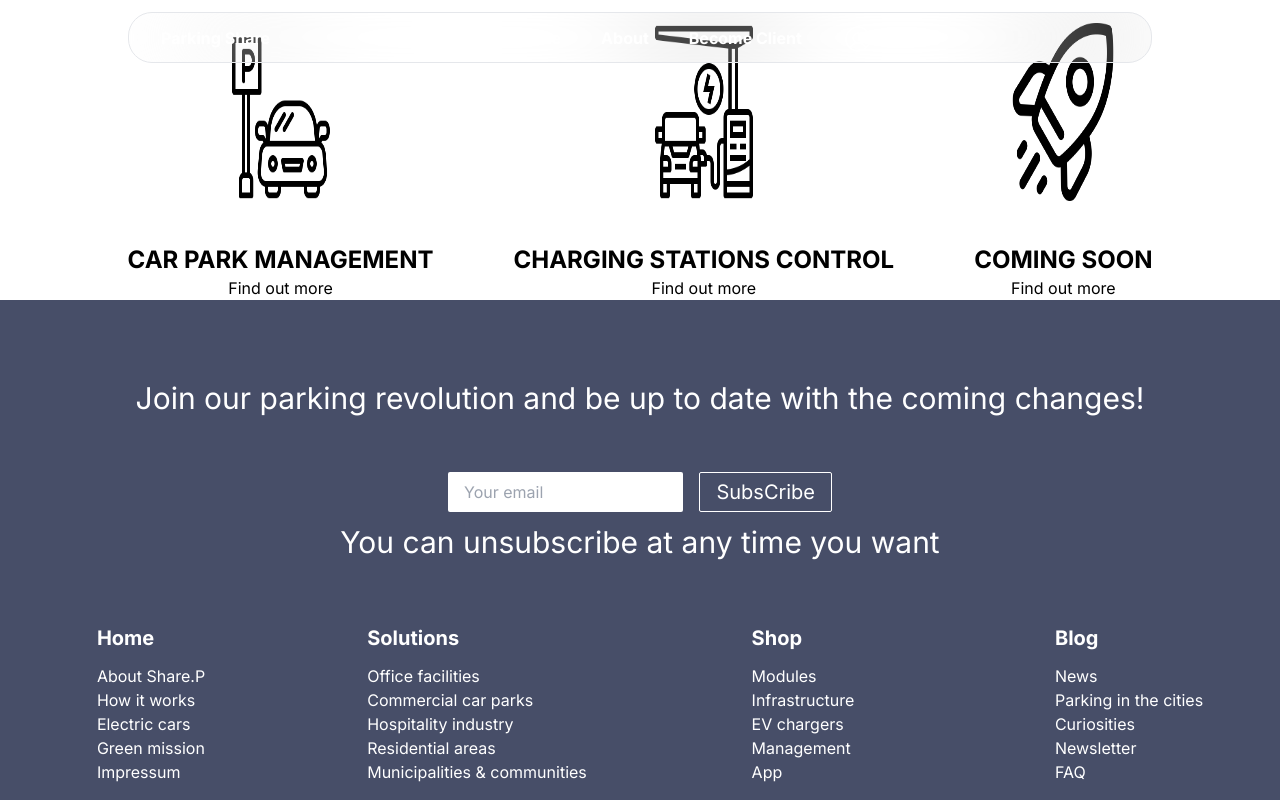
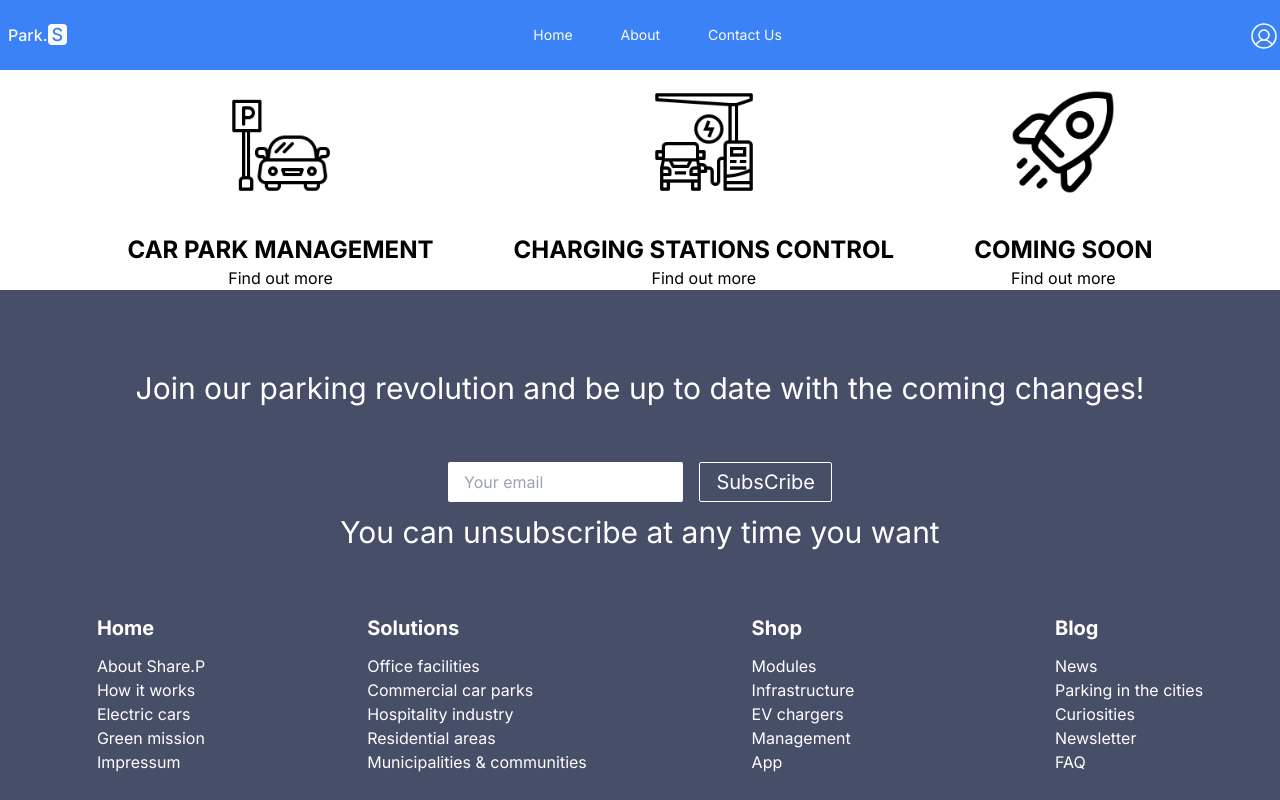
Before and after one commit to jihad-hossain1/parking-share, a Next.js app: page /banner/bannerCard in a window 1280 px wide. Shown: the top 800 px of the page. Built offline with nearby package versions, Linux system fonts and the light colour scheme; no server answers.

Commit message:
resolve navbar responsive

```diff
--- a/src/app/banner/bannerCard/page.jsx
+++ b/src/app/banner/bannerCard/page.jsx
@@ -3,9 +3,6 @@ import img1 from "@/../public/bannerImage/car-park.png"
 import img2 from "@/../public/bannerImage/charging-station.png"
 import img3 from "@/../public/bannerImage/coming-soon.png"
 
-// import { BsFuelPump } from "react-icons/bs";
-// import { IoCarOutline } from "react-icons/io5";
-// import { MdOutlineRocketLaunch } from "react-icons/md";
 
 
 import Image from 'next/image';
@@ -21,20 +18,22 @@ const bannerData = [
 
 const BannerCard = () => {
     return (
-      <div className=" flex flex-col lg:flex-row justify-center items-center gap-10 lg:gap-20 ">
+      <div className=" flex flex-col items-start lg:justify-center lg:items-center lg:flex-row  gap-10 lg:gap-20 ">
         {bannerData.map((content, index) => (
           <div
             key={index}
             className="flex flow-row lg:flex-col justify-around lg:justify-center items-center gap-5 "
           >
             <Image
-              className="p-5 w-20  md:w-32   lg:w-36 h-auto md:h-48 lg:h-56 rounded-lg bg-white cursor-pointer"
+              className="p-5 w-20  md:w-32   lg:w-36 h-20 md:h-32 lg:h-36 rounded-lg bg-white cursor-pointer"
               src={content.img}
               alt="images"
             />
 
             <div className="flex flex-col text-left lg:text-center">
-              <h1 className="text-2xl font-bold">{content?.title}</h1>
+              <h1 className="text-lg md:text-2xl font-bold">
+                {content?.title}
+              </h1>
               <span>{content?.sub}</span>
             </div>
           </div>
--- a/src/app/banner/page.jsx
+++ b/src/app/banner/page.jsx
@@ -1,7 +1,7 @@
 import React from 'react';
 import BannerContent from './bannerContent/page';
 import BannerCard from './bannerCard/page';
-// import vid from '@../../../public/video.webm';
+// import vid from "../../../public/video.webm";
 
 const Banner = () => {
     return (
--- a/src/app/layout.js
+++ b/src/app/layout.js
@@ -26,19 +26,12 @@ export default function RootLayout({ children }) {
           fontSans.variable
         )}
       >
-        <ThemeProvider
-          attribute="class"
-          defaultTheme="light"
-          // enableSystem
-          disableTransitionOnChange
-        >
         <AuthProvider>
           <Navbar />
           <main>{children}</main>
           <Footer />
           <Toaster />
         </AuthProvider>
-        </ThemeProvider>
       </body>
     </html>
   );
--- a/src/app/page.js
+++ b/src/app/page.js
@@ -11,13 +11,13 @@ const HomePage = () => {
       return (
         <>
           <Banner />
-          {/* <Slogan />
-                  <PropertyType />
-                  <Sponsors />
-                  <Testemonial />
-                  <AllDivisions />
-                  <OurTeam />
-                  <ContactUs /> */}
+          <Slogan />
+          <PropertyType />
+          <Sponsors />
+          {/* <Testemonial /> */}
+          <AllDivisions />
+          <OurTeam />
+          <ContactUs />
         </>
       );
 };
--- /dev/null
+++ b/src/components/navbar/Logo.jsx
@@ -0,0 +1,12 @@
+import React from "react";
+
+const Logo = () => {
+  return (
+    <div className="pl-2 font-[500]">
+      Park.
+      <span className="text-blue-500 px-1 bg-zinc-50 rounded text-lg">S</span>
+    </div>
+  );
+};
+
+export default Logo;
--- a/src/components/navbar/Navbar.jsx
+++ b/src/components/navbar/Navbar.jsx
@@ -1,16 +1,67 @@
+"use client";
+
+import React from "react";
+import Link from "next/link";
 import MobileNav from "./MobileNav/MobileNav";
+import UserAccount from "./account/UserAccount";
+import Logo from "./Logo";
 
 const Navbar = () => {
   return (
-    <>
-      <main className="container mx-auto sticky top-3 z-10 px-2 flex justify-center ">
+    <main className="bg-blue-500 text-zinc-50 py-3">
+      <nav className="max-w-screen-xl m-auto flex justify-between items-center ">
+        <Logo />
+        <div className="items-center text-sm flex gap-4 md:gap-12 ">
+          <Link href={"/"}>Home</Link>
+          <Link href={"/"}>About</Link>
+          <Link href={"/"}>Contact Us</Link>
+        </div>
+        <div className="relative block md:hidden">
+          <ThreeDot />
+        </div>
+        <div className="hidden md:block">
+          <UserAccount />
+        </div>
+      </nav>
+      {/* <main className="container mx-auto sticky top-3 z-10 px-2 flex justify-center ">
         <div className="grid grid-flow-col justify-stretch items-center absolute  font-bold backdrop-blur-3xl bg-gray/30 border rounded-3xl md:py-0 lg:py-[0.1em] px-[2em] w-[80%]">
           <h1 className="text-white">Parking Share</h1>
           <MobileNav />
         </div>
-      </main>
-    </>
+      </main> */}
+    </main>
   );
 };
 
+function ThreeDot() {
+  const [open, setopen] = React.useState(false);
+  return (
+    <>
+      <button onClick={() => setopen(!open)} className="px-2">
+        <svg
+          xmlns="http://www.w3.org/2000/svg"
+          fill="none"
+          viewBox="0 0 24 24"
+          stroke-width="1.5"
+          stroke="currentColor"
+          class="w-6 h-6"
+        >
+          <path
+            stroke-linecap="round"
+            stroke-linejoin="round"
+            d="M10.5 6h9.75M10.5 6a1.5 1.5 0 1 1-3 0m3 0a1.5 1.5 0 1 0-3 0M3.75 6H7.5m3 12h9.75m-9.75 0a1.5 1.5 0 0 1-3 0m3 0a1.5 1.5 0 0 0-3 0m-3.75 0H7.5m9-6h3.75m-3.75 0a1.5 1.5 0 0 1-3 0m3 0a1.5 1.5 0 0 0-3 0m-9.75 0h9.75"
+          />
+        </svg>
+      </button>
+
+      {open && (
+        <div className="absolute z-20 right-0 bg-white text-zinc-800 w-[100px] h-screen">
+          <button onClick={() => setopen(!open)}>X</button>
+          <h4 className="">this is drawer</h4>
+        </div>
+      )}
+    </>
+  );
+}
+
 export default Navbar;
--- a/src/components/navbar/account/UserAccount.jsx
+++ b/src/components/navbar/account/UserAccount.jsx
@@ -19,31 +19,31 @@ const UserAccount = () => {
         <DropdownMenuTrigger>
           <PiUserCircleLight className="text-[20px] text-white mt-2 lg:text-[32px]" />
         </DropdownMenuTrigger>
-        <div className="bg-white text-blue font-bold">
+
         <DropdownMenuContent align="end">
           {status === "authenticated" ? (
-              <>
+            <div className="bg-zinc-100 rounded-md shadow flex flex-col gap-2 items-end py-1">
               <DropdownMenuItem>
-                  <Link href={"/dashboard"}>Dashboard</Link>
+                <a href="#">Profile</a>
               </DropdownMenuItem>
-
-                <DropdownMenuItem>Profile</DropdownMenuItem>
+              <DropdownMenuItem>
+                <a href={"/dashboard"}>Dashboard</a>
+              </DropdownMenuItem>
               <DropdownMenuItem onClick={() => signOut()}>
                 Logout
               </DropdownMenuItem>
-              </>
+            </div>
           ) : (
-              <>
+            <div className="bg-zinc-100 rounded-md shadow flex flex-col gap-2 items-end py-1">
               <DropdownMenuItem>
                 <a href="/login">Login</a>
               </DropdownMenuItem>
               <DropdownMenuItem>
                 <a href="/login/register">Register</a>
               </DropdownMenuItem>
-              </>
+            </div>
           )}
         </DropdownMenuContent>
-        </div>
       </DropdownMenu>
     </div>
   );
```
Lines whose indentation alone changed are shown as unchanged.
